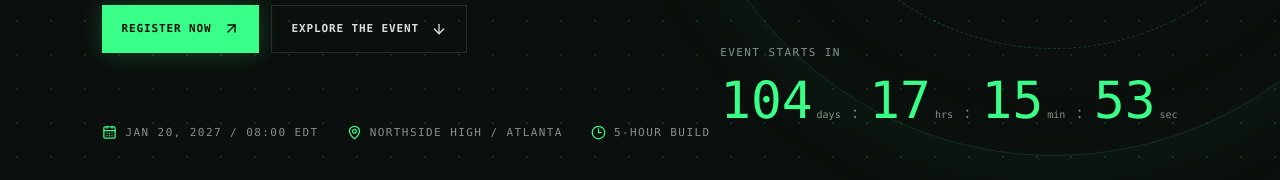
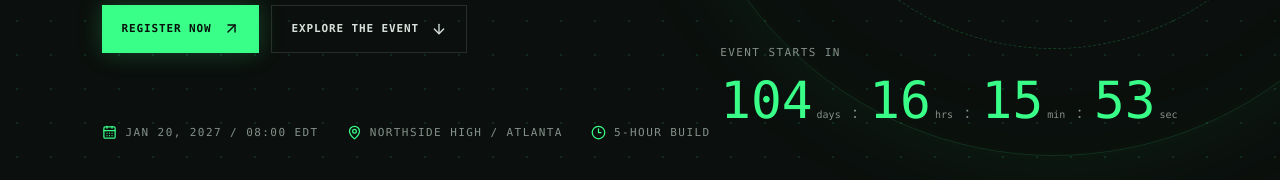
Before and after one commit to MarvelCac5/qhsshackathon, a Next.js app: page / in a window 1280 px wide. Shown: the part 744-924 px from the top of the page. Built offline with nearby package versions, Linux system fonts and the light colour scheme.

Commit message:
fixed the time

```diff
--- a/app/page.tsx
+++ b/app/page.tsx
@@ -94,7 +94,7 @@ function Countdown() {
 
   useEffect(() => {
     // Target: January 20, 2027, at 08:00:00 EST/EDT
-    const targetDate = new Date('2027-01-20T08:00:00-05:00').getTime()
+    const targetDate = new Date('2027-01-20T08:00:00-04:00').getTime()
 
     const updateCountdown = () => {
       const now = new Date().getTime()
```
